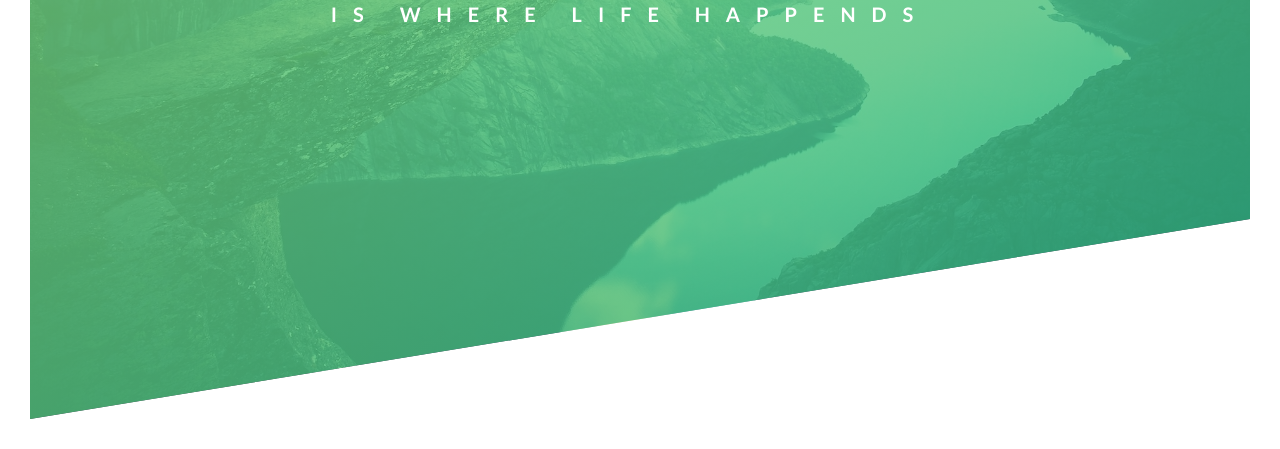
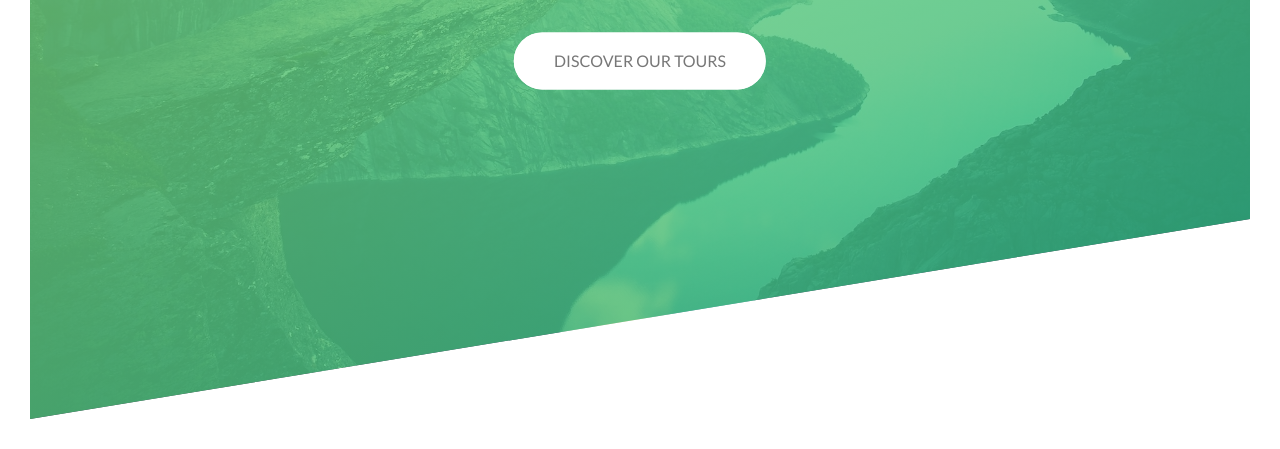
Before and after one commit to letz0703/Natours, a plain HTML site: page index.html in a window 1280 px wide. Shown: the part 371-820 px from the top of the page. Drawn offline with Linux system fonts and the light colour scheme.

Commit message:
btn animation

```diff
--- a/css/style.css
+++ b/css/style.css
@@ -56,12 +56,14 @@ body {
     top: 40%;
     left: 50%;
     transform: translate(-50%, -50%);
+    text-align: center;
 }
 
 .heading-primary {
     color: #fff;
     text-transform: uppercase;
     backface-visibility: hidden;
+    margin-bottom: 60px;
 }
 
 .heading-primary-main {
@@ -124,6 +126,23 @@ body {
     }
 }
 
+@keyframes moveUp {
+    0% {
+        opacity: 0;
+        transform: translateY(30px);
+    }
+
+    /* 80% {
+        opacity: 0.2;
+        transform: translateX(-20px);
+    } */
+
+    100% {
+        opacity: 1;
+        transform: translate(0);
+    }
+}
+
 @keyframes rotateClock {
     0% {
         opacity: 1;
@@ -144,3 +163,56 @@ body {
 .flex {
     display: flex;
 }
+
+.btn:link,
+.btn:visited {
+    display: inline-block;
+    text-transform: uppercase;
+    text-decoration: none;
+    padding: 15px 40px;
+    border-radius: 100px;
+    transition: all 0.2s;
+    position: relative;
+}
+
+.btn:hover {
+    transform: translateY(-3px);
+    box-shadow: 0 10px 20px rgba(0, 0, 0, 0.2);
+}
+
+.btn:active {
+    transform: translateY(-1px);
+    box-shadow: 0 5px 10px rgba(0, 0, 0, 0.15);
+}
+
+.btn-white {
+    background: #fff;
+    color: #777;
+}
+
+.btn::after {
+    content: "";
+    display: inline-block;
+    width: 100%;
+    height: 100%;
+    border-radius: 100px;
+    position: absolute;
+    top: 0;
+    left: 0;
+    z-index: -1;
+    transition: all 0.4s;
+}
+
+.btn-white::after {
+    background-color: #fff;
+}
+
+.btn:hover::after {
+    transform: scaleX(1.6) scaleY(1.4);
+    opacity: 0;
+}
+
+.btn-animate {
+    animation: moveUp 0.5s ease-out 1.5s;
+    animation-fill-mode: backwards;
+}
--- a/index.html
+++ b/index.html
@@ -23,10 +23,11 @@
             <div class="text-box">
                 <h1 class="heading-primary">
                     <span class="heading-primary-main">Outdoors</span>
-                    <span class="heading-primary-sub"
-                        >is where life happends</span
-                    >
+                    <span class="heading-primary-sub" >is where life happends</span>
                 </h1>
+                <a href="#" class='btn btn-white btn-animate'>
+                    Discover our tours
+                </a>
             </div>
         </header>
     </body>
```
